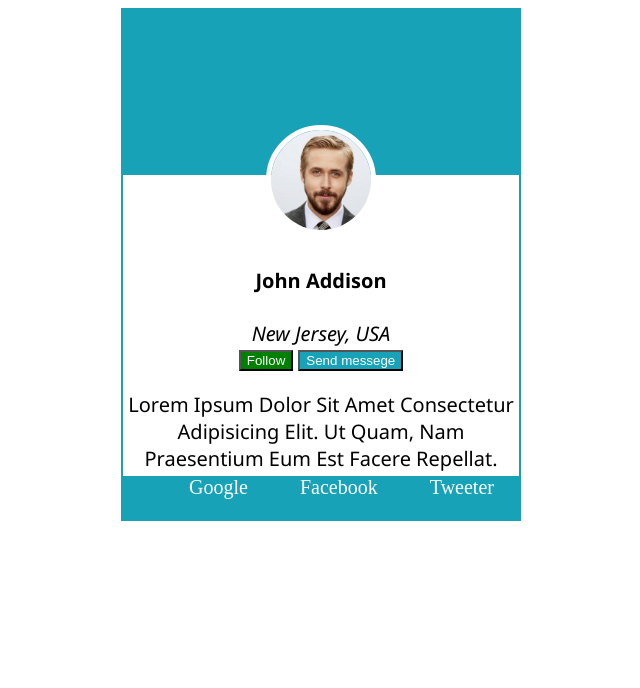
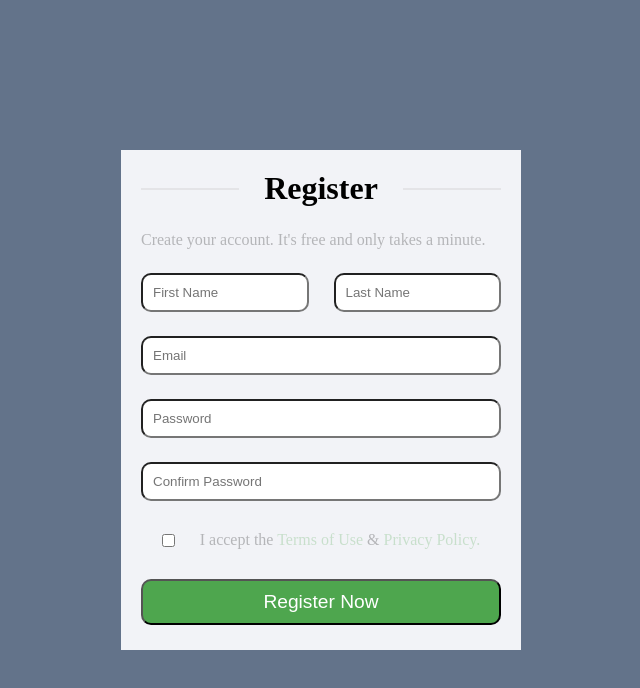
Before and after one commit to estasii/User-card, a plain HTML site: page index.html in a window 1280 px wide. Shown: the whole page, without its empty margins (319-959 px from the left). Drawn offline with Linux system fonts and the light colour scheme.

Commit message:
add form

```diff
--- a/css/style.css
+++ b/css/style.css
@@ -1,82 +1,75 @@
-:root{
-    --size-avatar: 110px;
-    font-size: 20px;
-    --size-avatar: 110px
+*{
+    margin: 0;
+    padding: 0;
+    box-sizing: border-box;
+}
+body{
+    width: 100%;
+    height: 100vh;
+    background-color: #63738a;
+    overflow: hidden;
+    display: flex;
+    justify-content: center;
+    align-items: center;
+}
+.register-form{
+    width: 400px;
+    height: 500px;
+    background-color: #f2f3f7;
+    padding: 20px;
+    display: flex;
+    gap: 1.5em;
+    flex-direction: column;
+
+}
+.border{
+    border-bottom: 2px solid #e4e4e7;
+    width: 150px;
+
+}
+.row{
+    width: 100%;
+    min-height: 30px;
+
+    display: flex;
+    align-items: center;
+    justify-content: center;
+    gap: 25px;
+}
+p{
+   opacity: 25%;
+    font-size: 1em;
+
+}
+.text-field{
+    border-radius: 10px;
+    padding: 10px;
+    width: 50%;
+
+}
+.email-input{
+    border-radius: 10px;
+    width: 100%;
+    padding:10px ;
+}
+.password{
+    border-radius: 10px;
+    width: 100%;
+    padding:10px ;
+}
+.txt{
+   opacity: 55%;
+}
+a{
+    color: #4ea64e;
+}
+.btn{
+    background-color: #4ea64e;
+    color: white;
+    border-radius: 10px;
+    font-size: larger;
+    width: 100%;
+    padding:10px
 
 
 }
-*{
-    box-sizing: border-box;
-
-}
-a{
-    color: inherit;
-    text-decoration: none;
-}
-img{
-    width: 100px;
-}
-.cards-container{
-    display: flex;
-    justify-content: space-around;
-    background-color:#17a2b8;
-    width: 400px;
-    margin: auto;
-}
-.flex-wrapper{
-    display: flex;
-    justify-content: space-around;
-}
-.user-card{
-    border: 2px solid #17a2b8;
-    flex: 0 0 100% ;
-    padding-top: calc(1.5*var(--size-avatar)) ;
-    background-color:#17a2b8
-}
-.user-info{
-background-color:white;
-text-align: center;
-}
-.user-avatar{
-    height: var(--size-avatar);
-    width: var(--size-avatar);
-    margin-top: -50px;
-    border-radius: 50%;
-    border: 5px solid white;
-    object-fit: cover;
-    object-position: top;
-}
-h1{
-    font-family: 'Segoe UI', Tahoma, Geneva, Verdana, sans-serif;
-}
-.user-adress{
-    font-family: 'Segoe UI', Tahoma, Geneva, Verdana, sans-serif;
-}
-.user-header{}
-.container-btn{
-    text-transform: capitalize;
-}
-.follow-btn{
-    background-color: green;
-    color: white;
-}
-.send-btn{
-    background-color:#17a2b8 ;
-    color: white;
-}
-p{
-    font-family:'Segoe UI', Tahoma, Geneva, Verdana, sans-serif ;
-}
-.user-footer{
-    position: relative;
-}
-.social-list{
-    background-color: #17a2b8;
-    color: white;
-    display: flex;
-    justify-content: space-around;
-    background-color:#17a2b8;
-    width: 397px;
-   position: absolute;
-   bottom: 0;
-}
--- a/index.html
+++ b/index.html
@@ -1,30 +1,43 @@
 <!DOCTYPE html>
 <html lang="en">
+
 <head>
-    <title>Document</title>
     <link rel="stylesheet" href="./css/style.css">
+    <title>Form Anton</title>
 </head>
+
 <body>
-    <section class="cards-container">
-<div class="flex-wrapper">
-<article class="user-card">
-    <section class="user-info">
-        <header class="user-header">
-            <img class="user-avatar" src="./image/resizeCrop_700_525_center_center__.jpg">
-            <h1>John Addison</h1>
-            <address class="user-adress">New Jersey, USA</address>
-        </header>
-        <div class="container-btn"><button class="follow-btn">Follow</button> <button class="send-btn">Send messege</button>
-        <p>Lorem ipsum dolor sit amet consectetur adipisicing elit. Ut quam, nam praesentium eum est facere repellat. Architecto fuga harum a?</p>
-    <footer class="user-footer">
-        <ul class="social-list">
-            <a href="">Google</a>
-            <a href="">Facebook</a>
-            <a href="">Tweeter</a>
-        </ul>
-    </footer>
-    </section>
-</article>
-    </section>
+ <form class="register-form">
+    <div class="row">
+        <section class="border">
+
+        </section>
+        <h1>Register</h1>
+        <section class="border">
+        </section>
+    </div>
+    <p>Create your account. It's free and only takes a minute.</p>
+    <div class="row">
+        <input class="text-field" placeholder="First Name"/> <input class="text-field" placeholder="Last Name"/>
+    </div>
+    <div class="row">
+        <input class="email-input" type="email" placeholder="Email"/>
+    </div>
+    <div class="row">
+        <input class="password" type="password" placeholder="Password"/>
+    </div>
+    <div class="row">
+        <input class="password" type="password" placeholder="Confirm Password"/>
+    </div>
+    <div class="row">
+        <input class="checkbox" type="checkbox"/>
+        <p>I accept the <a>Terms of Use</a> & <a>Privacy Policy.</a>
+        </p>
+    </div>
+    <div class="row">
+        <button class="btn">Register Now</button>
+    </div>
+ </form>
 </body>
+
 </html>
```
